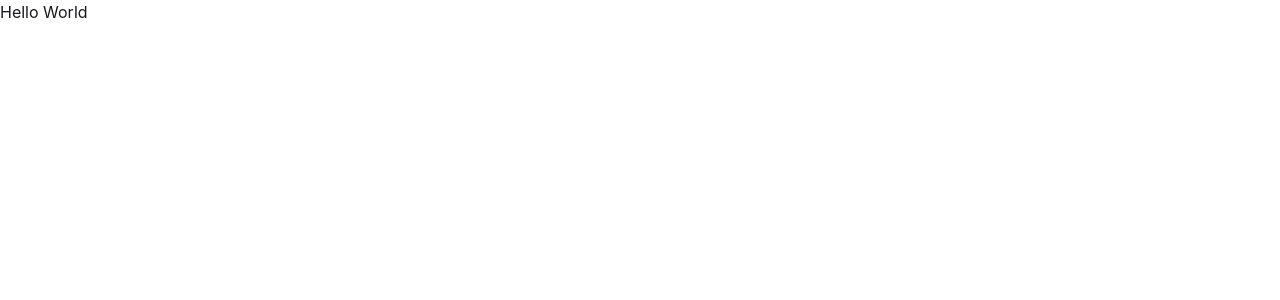
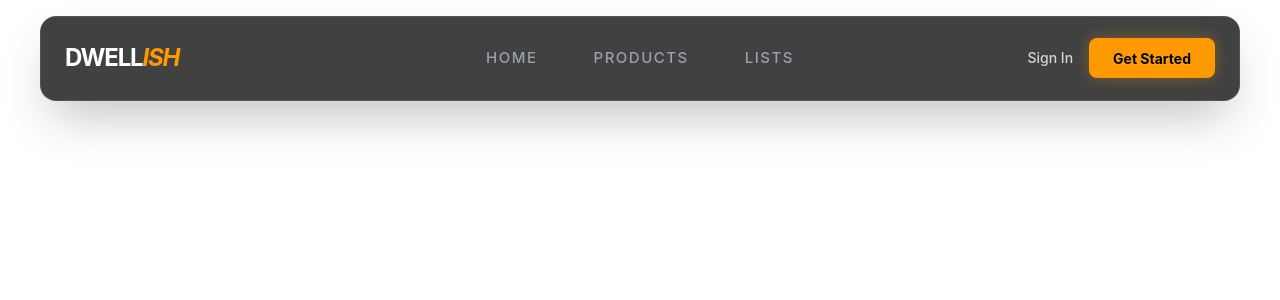
Before and after one commit to kmsmahi/react-router-practice-project-2, a React (Vite) app: page / in a window 1280 px wide. Shown: the top 300 px of the page. Built offline with nearby package versions, Linux system fonts and the light colour scheme.

Commit message:
add navbar

```diff
--- a/index.html
+++ b/index.html
@@ -6,7 +6,7 @@
     <meta name="viewport" content="width=device-width, initial-scale=1.0" />
     <title>react-router-practice-project-2</title>
   </head>
-  <body>
+  <body class="container mx-auto">
     <div id="root"></div>
     <script type="module" src="/src/main.jsx"></script>
   </body>
--- /dev/null
+++ b/src/Components/Navbar/Navbar.jsx
@@ -0,0 +1,51 @@
+import { Link } from "react-router";
+
+const Navbar = () => {
+    return (
+        <div className="sticky top-0 z-50 w-full px-4 lg:px-10 py-4">
+            <div className="navbar bg-[#121212]/80 backdrop-blur-md border border-white/10 rounded-2xl px-6 py-4 shadow-2xl">
+
+                {/* --- Start Section --- */}
+                <div className="navbar-start">
+                    <div className="dropdown">
+                        <div tabIndex={0} role="button" className="btn btn-ghost lg:hidden text-gray-300">
+                            <svg xmlns="http://www.w3.org/2000/svg" className="h-6 w-6" fill="none" viewBox="0 0 24 24" stroke="currentColor">
+                                <path strokeLinecap="round" strokeLinejoin="round" strokeWidth="2" d="M4 6h16M4 12h8m-8 6h16" />
+                            </svg>
+                        </div>
+                        <ul tabIndex={0} className="menu menu-sm dropdown-content mt-4 z-[1] p-4 shadow-xl bg-[#1a1a1a] border border-white/5 rounded-xl w-52 gap-3 text-gray-300">
+                            <li><Link to='/' className="hover:text-amber-400 transition-colors">Home</Link></li>
+                            <li><Link to='/products' className="hover:text-amber-400 transition-colors">Products</Link></li>
+                            <li><Link to='/lists' className="hover:text-amber-400 transition-colors">Lists</Link></li>
+                        </ul>
+                    </div>
+                    {/* Brand Logo with a touch of Gold */}
+                    <Link to="/" className="text-2xl font-bold tracking-tighter text-white hover:text-amber-400 transition-all">
+                        DWELL<span className="text-amber-500 italic">ISH</span>
+                    </Link>
+                </div>
+
+                {/* --- Center Section --- */}
+                <div className="navbar-center hidden lg:flex">
+                    <ul className="menu menu-horizontal px-1 gap-8 text-[15px] font-medium uppercase tracking-widest text-gray-400">
+                        <li><Link to='/' className="hover:text-white transition-all hover:scale-105">Home</Link></li>
+                        <li><Link to='/products' className="hover:text-white transition-all hover:scale-105">Products</Link></li>
+                        <li><Link to='/lists' className="hover:text-white transition-all hover:scale-105">Lists</Link></li>
+                    </ul>
+                </div>
+
+                {/* --- End Section --- */}
+                <div className="navbar-end gap-4">
+                    <Link to="/signin" className="hidden sm:flex text-gray-300 hover:text-white font-medium text-sm transition-colors">
+                        Sign In
+                    </Link>
+                    <Link to="/signup" className="btn bg-amber-500 hover:bg-amber-600 border-none text-black font-bold px-6 rounded-lg transition-transform active:scale-95 shadow-[0_0_15px_rgba(245,158,11,0.3)]">
+                        Get Started
+                    </Link>
+                </div>
+            </div>
+        </div>
+    );
+};
+
+export default Navbar;
--- /dev/null
+++ b/src/Pages/Home.jsx
@@ -0,0 +1,13 @@
+import React from 'react';
+import Navbar from '../Components/Navbar/Navbar';
+import { Outlet } from 'react-router';
+
+const Home = () => {
+    return (
+        <Navbar></Navbar>
+
+
+    );
+};
+
+export default Home;
--- a/src/main.jsx
+++ b/src/main.jsx
@@ -4,10 +4,11 @@ import './index.css'
 // import App from './App.jsx'
 import { createBrowserRouter } from "react-router";
 import { RouterProvider } from "react-router/dom";
+import Home from './Pages/Home';
 const router = createBrowserRouter([
   {
     path: "/",
-    element: <div>Hello World</div>,
+    element: <Home></Home>,
   },
 ]);
 createRoot(document.getElementById('root')).render(
```
Also changed, not shown: src/Components/Banner/Banner.jsx (added), src/Components/footer/Footer.jsx (added), src/Pages/ErrorPage.jsx (added), src/Pages/Products.jsx (added), src/Pages/Wishlist.jsx (added).
